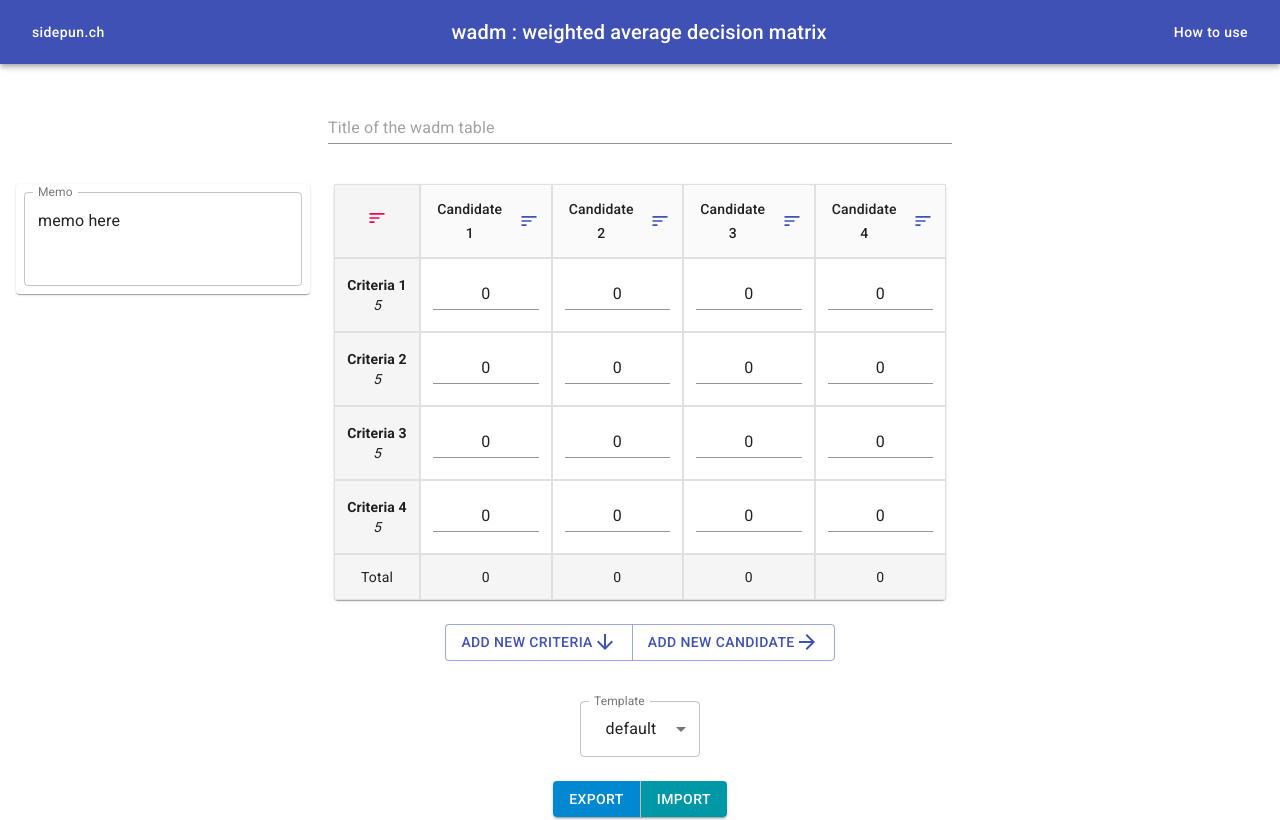
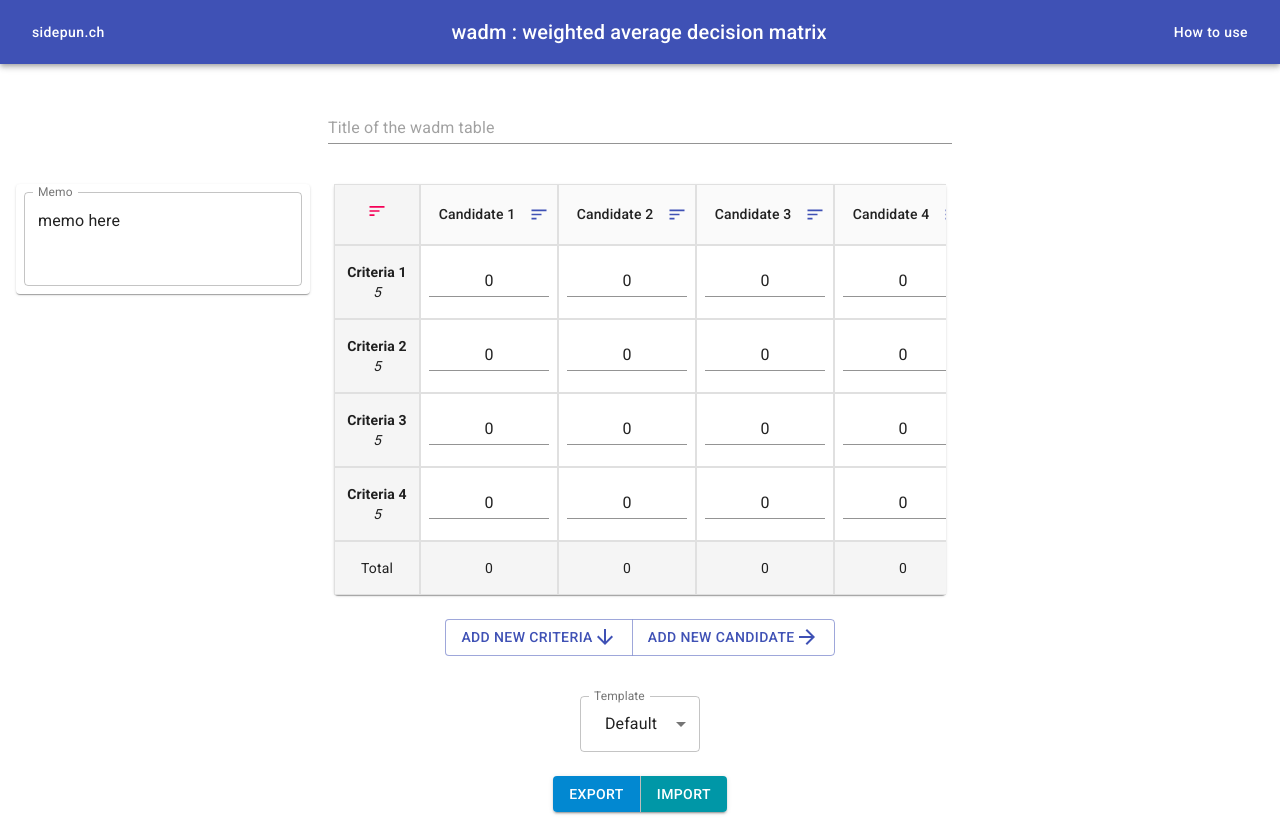
Before and after one commit to kim-sardine/wadm-react, a React (Create React App) app: page / in a window 1280 px wide. Shown: the top 820 px of the page. Built offline with nearby package versions, Linux system fonts and the light colour scheme; the HTML template or start-up script is replaced by a standard one.

Commit message:
Update template, css

```diff
--- a/src/App.tsx
+++ b/src/App.tsx
@@ -31,13 +31,14 @@ const useStyles = makeStyles((theme) => ({
     },
 }));
 
-const defaultInputMemo = `memo here`;
-const defaultTitle = ``;
+const defaultInputMemo = 'memo here';
+const defaultTitle = '';
+const defaultTemplate = 'Default';
 const defaultScore = 0;
 
 let templates: {[name: string] : Wadm; } = {};
 
-templates["default"] = {
+templates[defaultTemplate] = {
     candidates: [
         createCandidate('Candidate 1', [0, 0, 0, 0]),
         createCandidate('Candidate 2', [0, 0, 0, 0]),
@@ -52,18 +53,49 @@ templates["default"] = {
     ]
 }
 
-templates["SW job"] = {
+templates["Career"] = {
     candidates: [
-        createCandidate('Microsoft', [0, 0, 0, 0]),
-        createCandidate('Amazon', [0, 0, 0, 0]),
-        createCandidate('Google', [0, 0, 0, 0]),
-        createCandidate('Apple', [0, 0, 0, 0]),
+        createCandidate('A', [0, 0, 0, 0]),
+        createCandidate('B', [0, 0, 0, 0]),
+        createCandidate('C', [0, 0, 0, 0]),
+        createCandidate('D', [0, 0, 0, 0]),
     ],
     criteria: [
         createCriterion('Compensation', 0, 5),
         createCriterion('Work-life balance', 1, 5),
         createCriterion('Culture & Values', 2, 5),
         createCriterion('Career Opportunities', 3, 5),
+    ]
+}
+
+templates["SW Career"] = {
+    candidates: [
+        createCandidate('A', [0, 0, 0, 0]),
+        createCandidate('B', [0, 0, 0, 0]),
+        createCandidate('C', [0, 0, 0, 0]),
+        createCandidate('D', [0, 0, 0, 0]),
+    ],
+    criteria: [
+        createCriterion('Compensation', 0, 5),
+        createCriterion('Work-life balance', 1, 5),
+        createCriterion('Culture & Values', 2, 5),
+        createCriterion('Career Opportunities', 3, 5),
+    ]
+}
+
+templates["Moving House"] = {
+    candidates: [
+        createCandidate('A', [0, 0, 0, 0, 0, 0]),
+        createCandidate('B', [0, 0, 0, 0, 0, 0]),
+        createCandidate('C', [0, 0, 0, 0, 0, 0]),
+    ],
+    criteria: [
+        createCriterion('Price', 0, 5),
+        createCriterion('Near Work', 1, 5),
+        createCriterion('Near Schools', 2, 5),
+        createCriterion('Near Nature', 3, 5),
+        createCriterion('Potential', 4, 5),
+        createCriterion('Parking', 5, 5),
     ]
 }
 
@@ -89,7 +121,7 @@ const CyanButton = withStyles((theme) => ({
 
 function App() {
     const [inputMemo, setInputMemo] = useState(defaultInputMemo);
-    const [template, setTemplate] = useState('default');
+    const [template, setTemplate] = useState(defaultTemplate);
     const [wadm, setWadm] = useState(cloneDeep(templates[template]));
     const [title, setTitle] = useState(defaultTitle);
     const fileRef = useRef<HTMLInputElement>(null);
--- a/src/components/WadmTable.tsx
+++ b/src/components/WadmTable.tsx
@@ -114,7 +114,7 @@ function EnhancedTableHead(props: EnhancedTableProps) {
         <TableHead>
             <TableRow>
                 <TableCell
-                    className={classes.tableCell}
+                    className={classes.tableFirstCell}
                     key={-1}
                     align="center"
                     padding="default"
@@ -134,7 +134,7 @@ function EnhancedTableHead(props: EnhancedTableProps) {
                         sortDirection={orderBy === index ? order : false}
                     >
                         <Box display="flex">
-                            <Box flexGrow={1} onClick={() => openUpdateCandidateDialog(index)} style={{cursor: "pointer", textAlign: "center"}}>
+                            <Box flexGrow={1} onClick={() => openUpdateCandidateDialog(index)} className={classes.tableHeadCell}>
                                 <span className="Wow">
                                     {candidate.name}
                                 </span>
@@ -177,7 +177,7 @@ const MyTotalRow = (props: MyTotalRowProps) => {
 
     return (
         <TableRow hover key="total" style={{backgroundColor: '#f5f5f5'}}>
-            <TableCell className={props.classes.tableCell} align="center">
+            <TableCell className={props.classes.tableFirstCell} align="center">
                 Total
             </TableCell>
             {totals.map((total, idx) => (
@@ -219,8 +219,12 @@ const useStyles = makeStyles((theme: Theme) =>
             marginBottom: theme.spacing(2),
         },
         table: {
-            wordWrap: 'break-word',
-            // minWidth: 750,
+            overflowWrap: 'break-word',
+        },
+        tableHeadCell: {
+            lineHeight: '26px',
+            cursor: 'pointer',
+            textAlign: 'center',
         },
         tableFirstCell: {
             padding: '16px 12px',
@@ -233,14 +237,15 @@ const useStyles = makeStyles((theme: Theme) =>
             }
         },
         tableCell: {
-            padding: 12,
-            minWidth: 50,
+            padding: 8,
+            minWidth: 120,
+            maxWidth: 160,
             cursor: 'pointer',
             border: '1px solid rgba(224, 224, 224, 1)'
         },
         sortIcon: {
             cursor: "pointer",
-            marginLeft: 12,
+            marginLeft: 4,
             height: "100%"
         }
     }),
```
